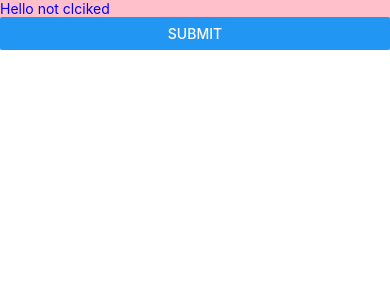
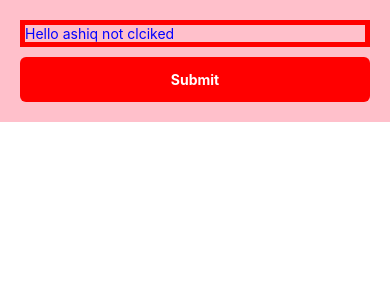
Before and after one commit to ashiqdey/ReactNative, a React Native app: screen / in a window 390 px wide. Shown: the top 300 px of the page. Built offline with nearby package versions, Linux system fonts and the light colour scheme.

Commit message:
external css

```diff
--- a/App.tsx
+++ b/App.tsx
@@ -5,8 +5,8 @@
  * @format
  */
 
-import React, {useState} from 'react';
-import type {PropsWithChildren} from 'react';
+import React, { useState } from 'react';
+import type { PropsWithChildren } from 'react';
 import {
   SafeAreaView,
   ScrollView,
@@ -17,6 +17,7 @@ import {
   View,
   Button,
 } from 'react-native';
+import { styles } from './styles';
 
 function App(): JSX.Element {
   const [clicked, setClicked] = useState(false);
@@ -27,20 +28,15 @@ function App(): JSX.Element {
   };
 
   return (
-    <View style={{backgroundColor: 'pink'}}>
+    <View style={{ backgroundColor: 'pink', padding: 20 }}>
       <Text style={styles.text}>
-        Hello {clicked ? 'Clicked' : 'not clciked'}
+        Hello ashiq {clicked ? 'Clicked' : 'not clciked'}
       </Text>
-      <Button title="Submit" onPress={callfunc} />
+      <Text style={styles.button} onPress={callfunc}>
+        Submit
+      </Text>
     </View>
   );
 }
 
-const styles = StyleSheet.create({
-  text: {
-    backgroundColor: 'pink',
-    color: 'blue',
-  },
-});
-
 export default App;
--- /dev/null
+++ b/styles.js
@@ -0,0 +1,19 @@
+import { StyleSheet } from 'react-native';
+
+export const styles = StyleSheet.create({
+  text: {
+    backgroundColor: 'pink',
+    color: 'blue',
+    borderColor: 'red',
+    borderWidth: 5,
+  },
+  button: {
+    borderRadius: 6,
+    padding: 14,
+    backgroundColor: 'red',
+    marginTop: 10,
+    textAlign: 'center',
+    color: 'white',
+    fontWeight: 'bold',
+  },
+});
```
Also changed, not shown: .prettierrc.js.
